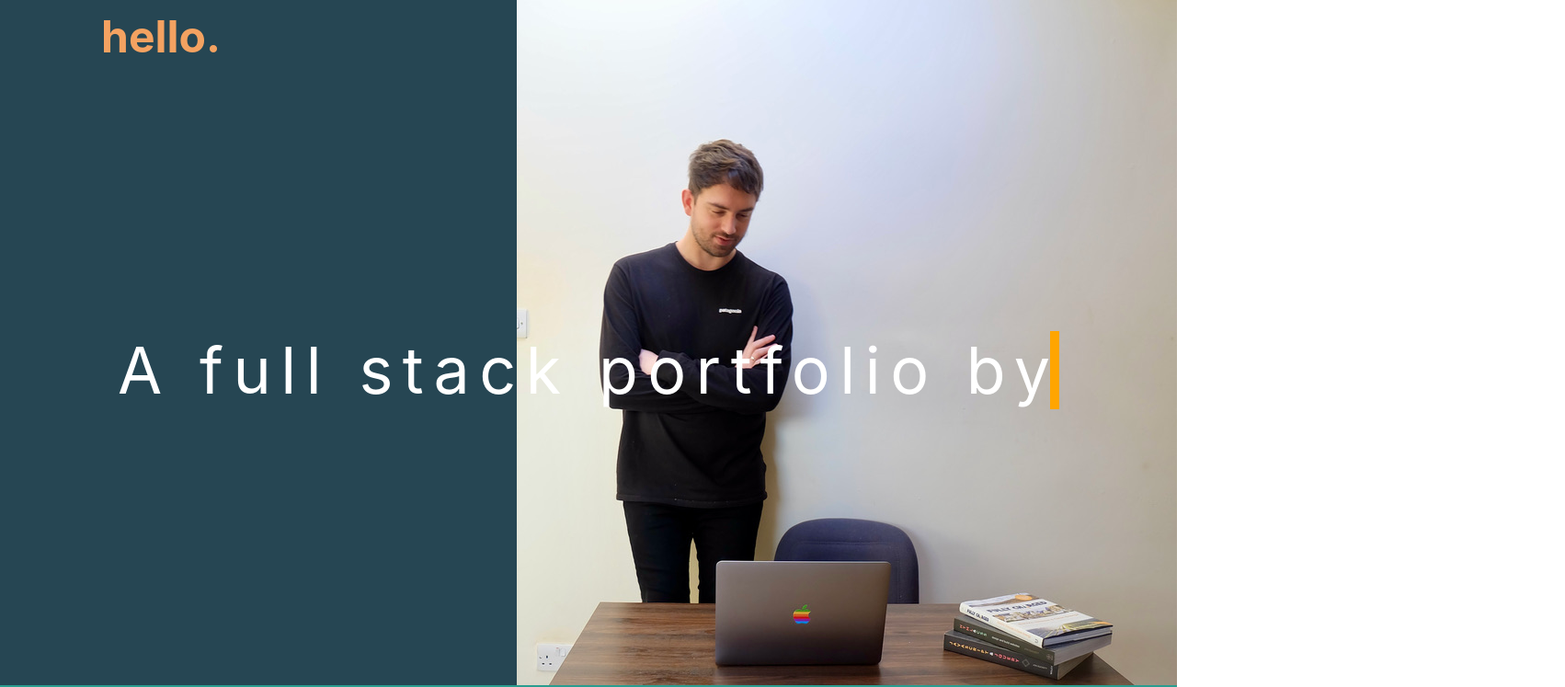
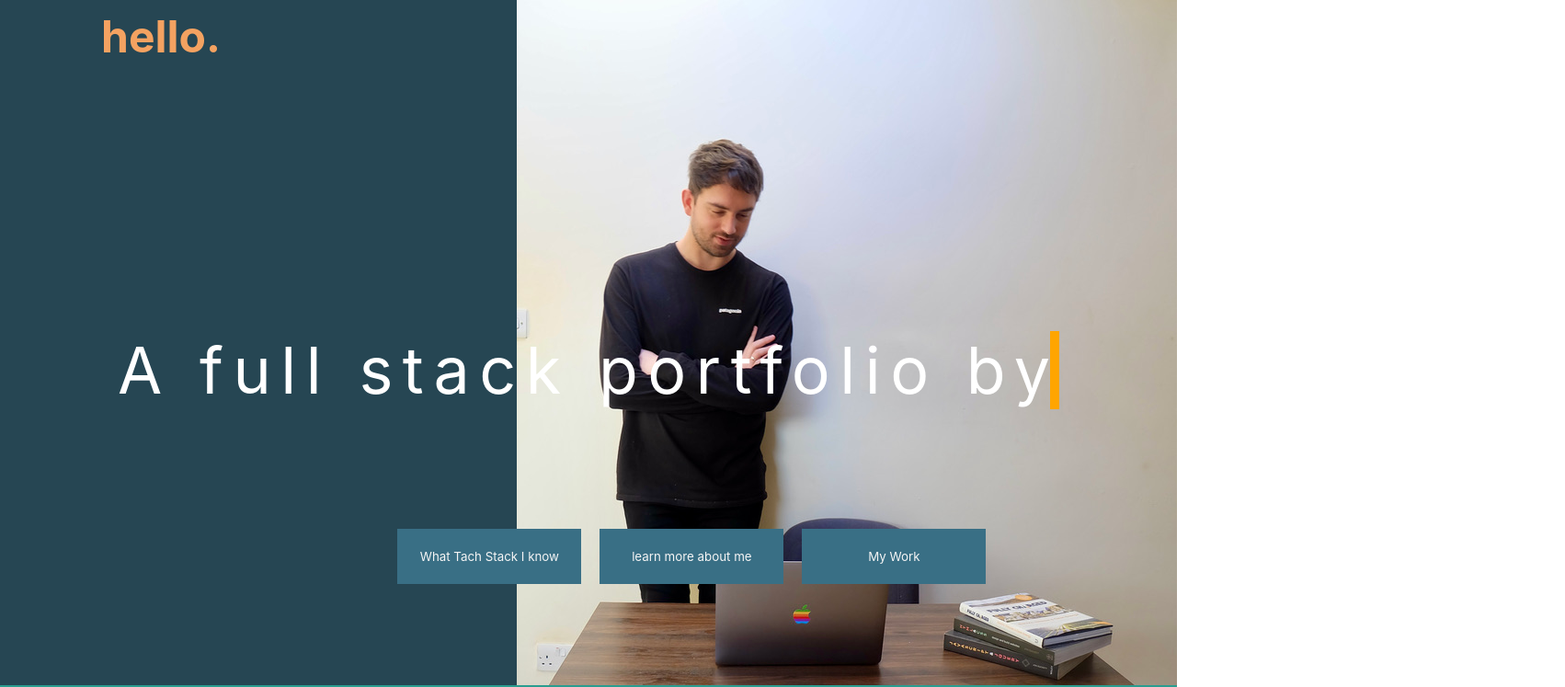
Before and after one commit to Alexthespaceman/alex-tristram-portfolio.github.io, a React (Create React App) app: page / in a window 1280 px wide. Shown: the top 747 px of the page at 92% size, 1702 px wide, since content can reach past the window. Built offline with nearby package versions, Linux system fonts and the light colour scheme.

Commit message:
add buttons to landing page

```diff
--- a/src/App.css
+++ b/src/App.css
@@ -50,6 +50,30 @@ body {
   height: 110%;
   z-index: 10;
   border-radius: 0px 15px 0px 15px;
+}
+
+.but {
+  position: relative;
+  top: 40%;
+  left: 33%;
+  z-index: 40;
+}
+
+.but1 {
+  border: none;
+  margin: 10px;
+  height: 60px;
+  width: 200px;
+  background-color: #396f85;
+  color: whitesmoke;
+  font-family: -apple-system, BlinkMacSystemFont, "Segoe UI", Roboto, Oxygen,
+    Ubuntu, Cantarell, "Open Sans", "Helvetica Neue", sans-serif;
+}
+
+.but1:hover {
+  transform: translate(0, 0.375em);
+  transition: 0.5s;
+  background-color: #f4a261;
 }
 
 .img {
--- a/src/components/WelcomePage.jsx
+++ b/src/components/WelcomePage.jsx
@@ -8,6 +8,11 @@ function WelcomePage(props) {
       <p className="type-writer"> A full stack portfolio by alex.</p>
       <div className="home-img">
         <img className="img" src={image1} alt="pic" />
+      </div>
+      <div className="but">
+        <button className="but1">What Tach Stack I know </button>
+        <button className="but1">learn more about me</button>
+        <button className="but1">My Work</button>
       </div>
       <div className="mouse_scroll">
         <div className="mouse">
```
